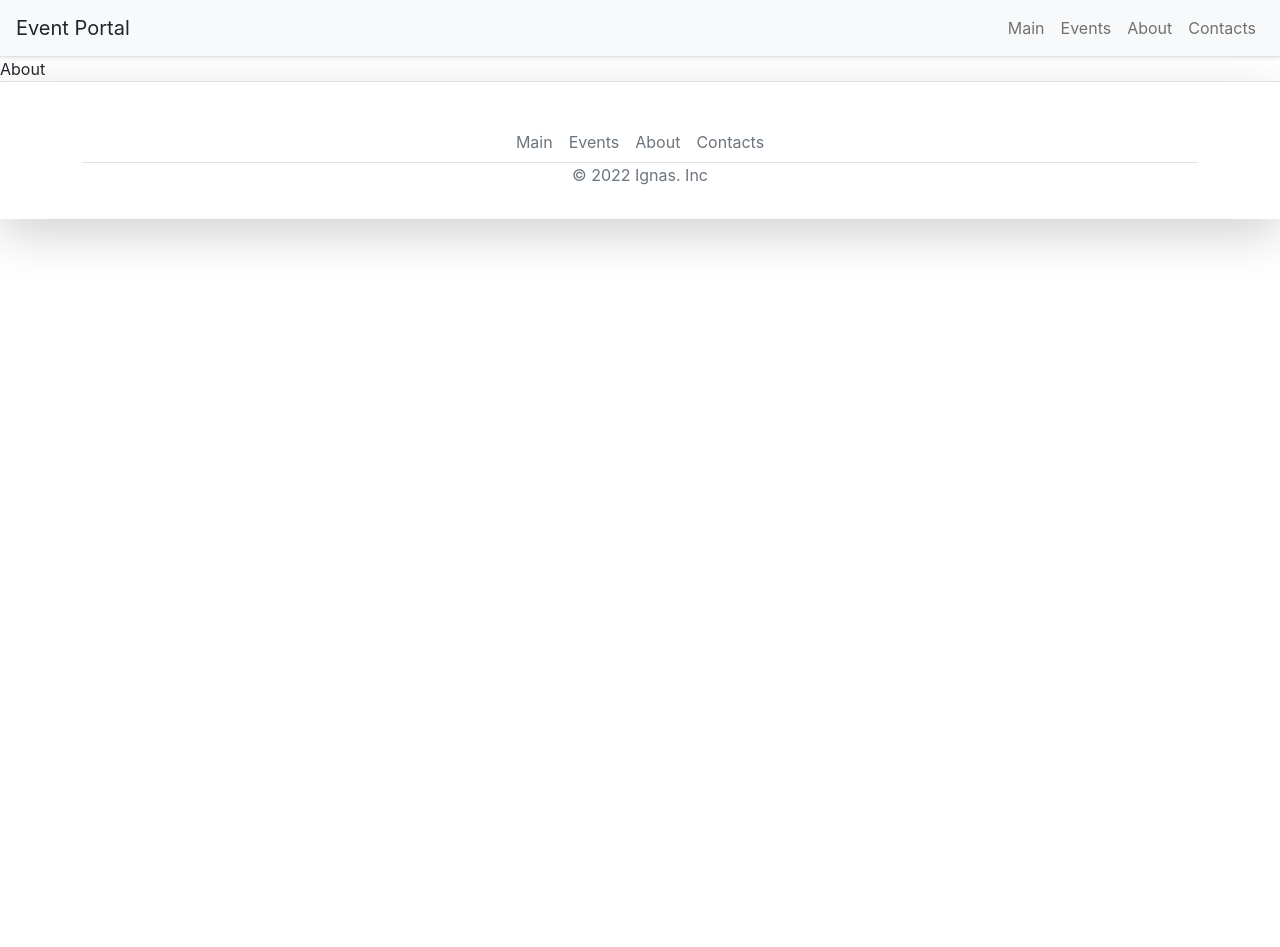
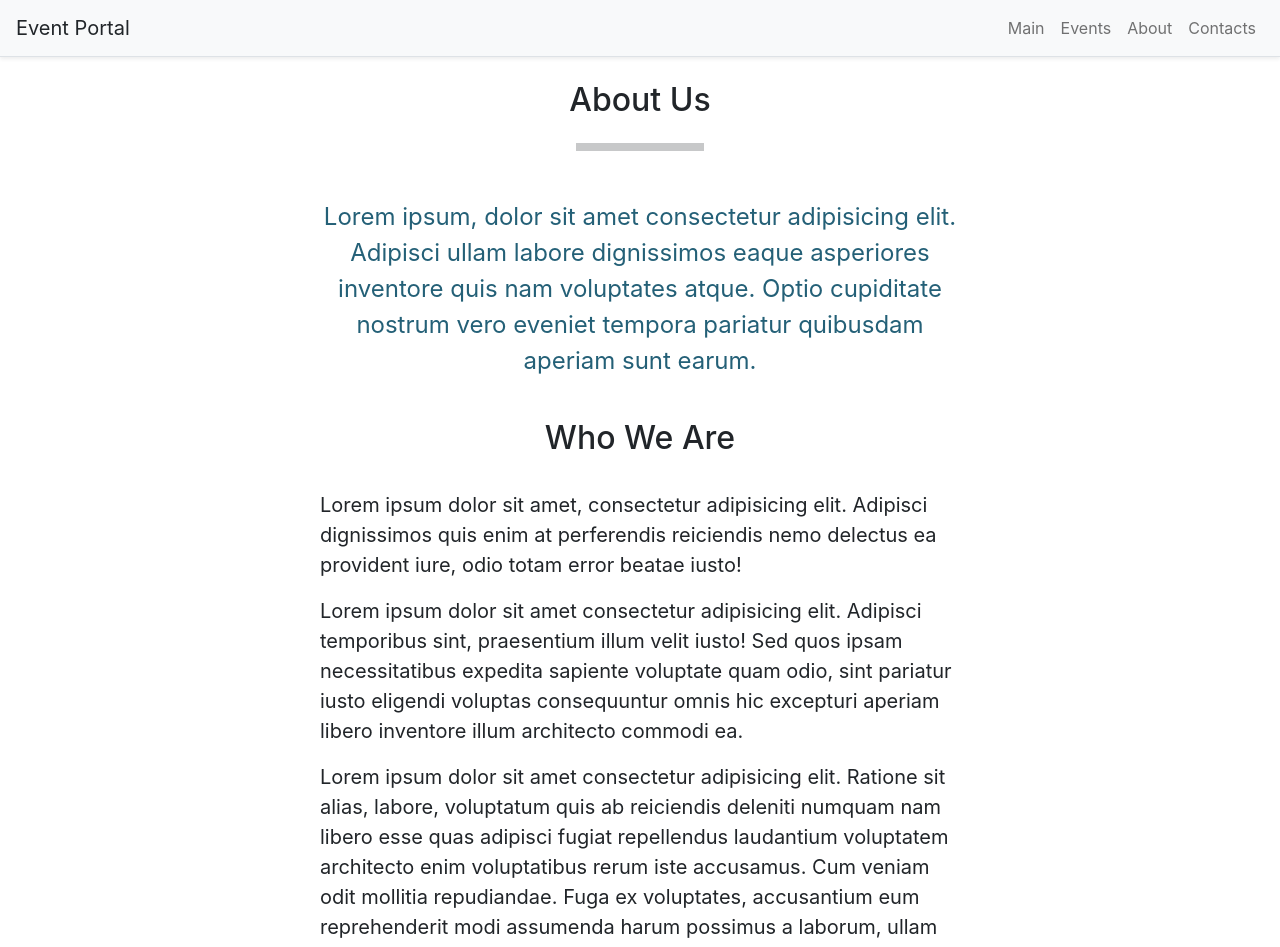
Before and after one commit to Username070/Event_WEB_Application, a React (Create React App) app in the folder client/: page /about in a window 1280 px wide. Shown: the top 947 px of the page. Before the commit the page ends 800 px from the top, so only its background shows below. Built offline with nearby package versions, Linux system fonts and the light colour scheme.

Commit message:
Finished about page

```diff
--- a/client/src/index.css
+++ b/client/src/index.css
@@ -12,6 +12,10 @@ code {
     monospace;
 }
 
+.w-10 {
+  width: 10%!important;
+}
+
 .event-truncate {
   display: -webkit-box;
   -webkit-line-clamp: 3;
@@ -20,3 +24,12 @@ code {
   overflow: hidden;
   text-overflow: ellipsis;
 }
+
+.text-about {
+  color: rgb(36, 96, 119);
+}
+
+iframe {
+  width: 600px;
+  height: 450px;
+}
--- a/client/src/pages/About.jsx
+++ b/client/src/pages/About.jsx
@@ -1,6 +1,44 @@
 const About = () => {
     return (
-        <div>About</div>
+        <>
+            <main className="pb-4">
+                <div className="text-center py-4">
+                    <h2>About Us</h2>
+                    <hr className="my-4 py-1 w-10 m-auto"></hr>
+                </div>
+                <div className="text-center w-50 m-auto">
+                    <p className="fs-4 text-about">
+                        Lorem ipsum, dolor sit amet consectetur adipisicing elit. Adipisci ullam labore dignissimos eaque asperiores inventore quis nam voluptates atque. Optio cupiditate nostrum vero eveniet tempora pariatur quibusdam aperiam sunt earum.
+                    </p>
+                </div>
+                <div className="text-center py-4">
+                    <h2>Who We Are</h2>
+                </div>
+                <div className="text-start w-50 m-auto">
+                    <p className="fs-5">
+                        Lorem ipsum dolor sit amet, consectetur adipisicing elit. Adipisci dignissimos quis enim at perferendis reiciendis nemo delectus ea provident iure, odio totam error beatae iusto!
+                    </p>
+                    <p className="fs-5">
+                        Lorem ipsum dolor sit amet consectetur adipisicing elit. Adipisci temporibus sint, praesentium illum velit iusto! Sed quos ipsam necessitatibus expedita sapiente voluptate quam odio, sint pariatur iusto eligendi voluptas consequuntur omnis hic excepturi aperiam libero inventore illum architecto commodi ea.
+                    </p>
+                    <p className="fs-5">
+                        Lorem ipsum dolor sit amet consectetur adipisicing elit. Ratione sit alias, labore, voluptatum quis ab reiciendis deleniti numquam nam libero esse quas adipisci fugiat repellendus laudantium voluptatem architecto enim voluptatibus rerum iste accusamus. Cum veniam odit mollitia repudiandae. Fuga ex voluptates, accusantium eum reprehenderit modi assumenda harum possimus a laborum, ullam consequuntur, eveniet quasi! Ullam.
+                    </p>
+                </div>
+                <div className="text-center py-4">
+                    <h2>Our Goals</h2>
+                </div>
+                <div className="text-center w-50 m-auto">
+                    <ul className="list-group fs-5">
+                        <li className="list-group-item">Lorem ipsum dolor sit amet consectetur adipisicing elit. Numquam ad similique molestias velit libero error.</li>
+                        <li className="list-group-item">Lorem ipsum dolor sit amet consectetur adipisicing elit. Inventore temporibus, error non dolorem doloribus nesciunt amet aliquid.</li>
+                        <li className="list-group-item">Lorem ipsum dolor sit amet consectetur adipisicing elit. Voluptas inventore blanditiis soluta, exercitationem maiores similique consequatur.</li>
+                        <li className="list-group-item">Lorem ipsum dolor sit amet consectetur adipisicing elit. Pariatur, neque id fugiat molestiae rem culpa accusantium.</li>
+                        <li className="list-group-item">Lorem ipsum dolor sit amet consectetur adipisicing elit. Aperiam consectetur ex quasi iure culpa autem impedit tempora doloribus ducimus.</li>
+                    </ul>
+                </div>
+            </main>
+        </>
     )
 }
 
```
